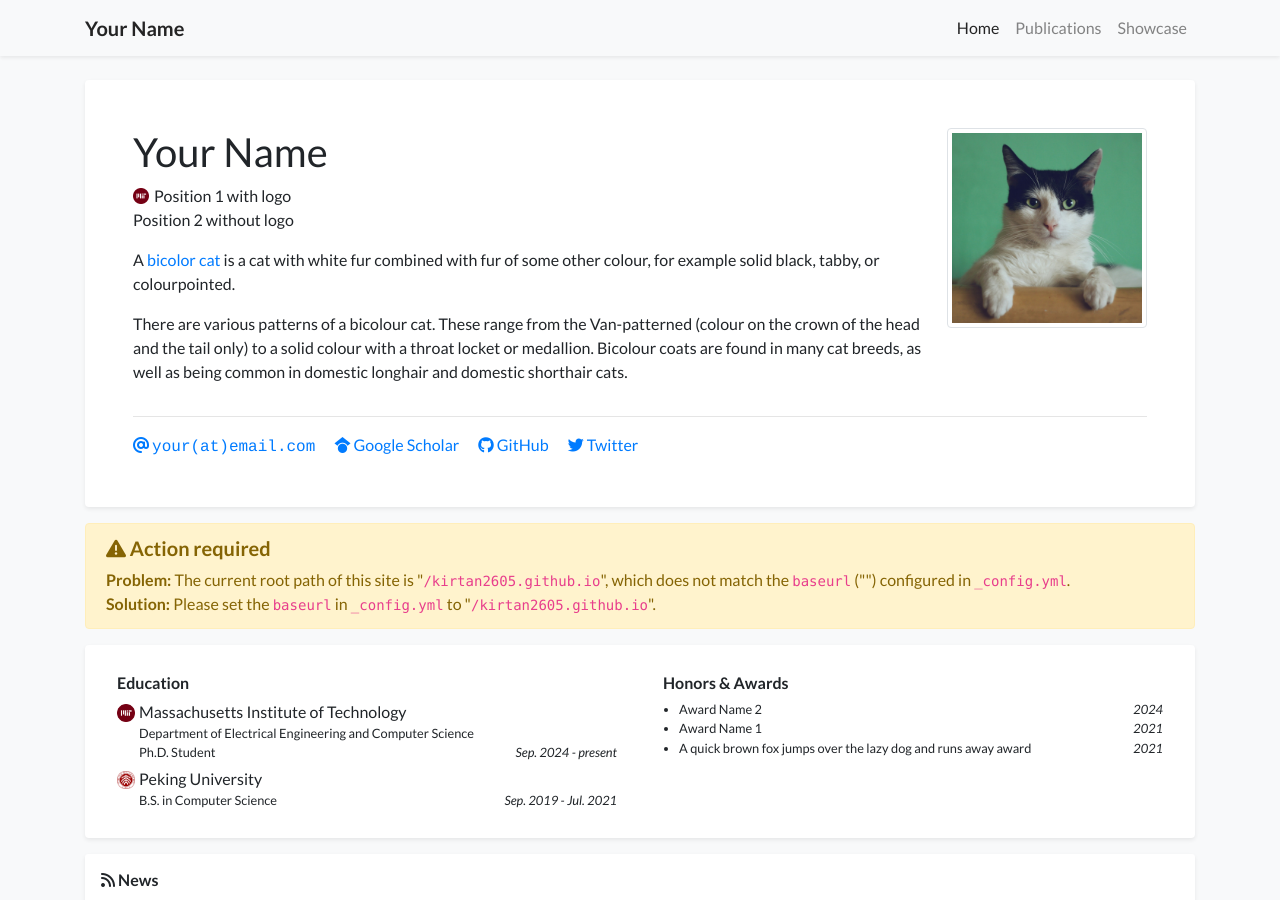
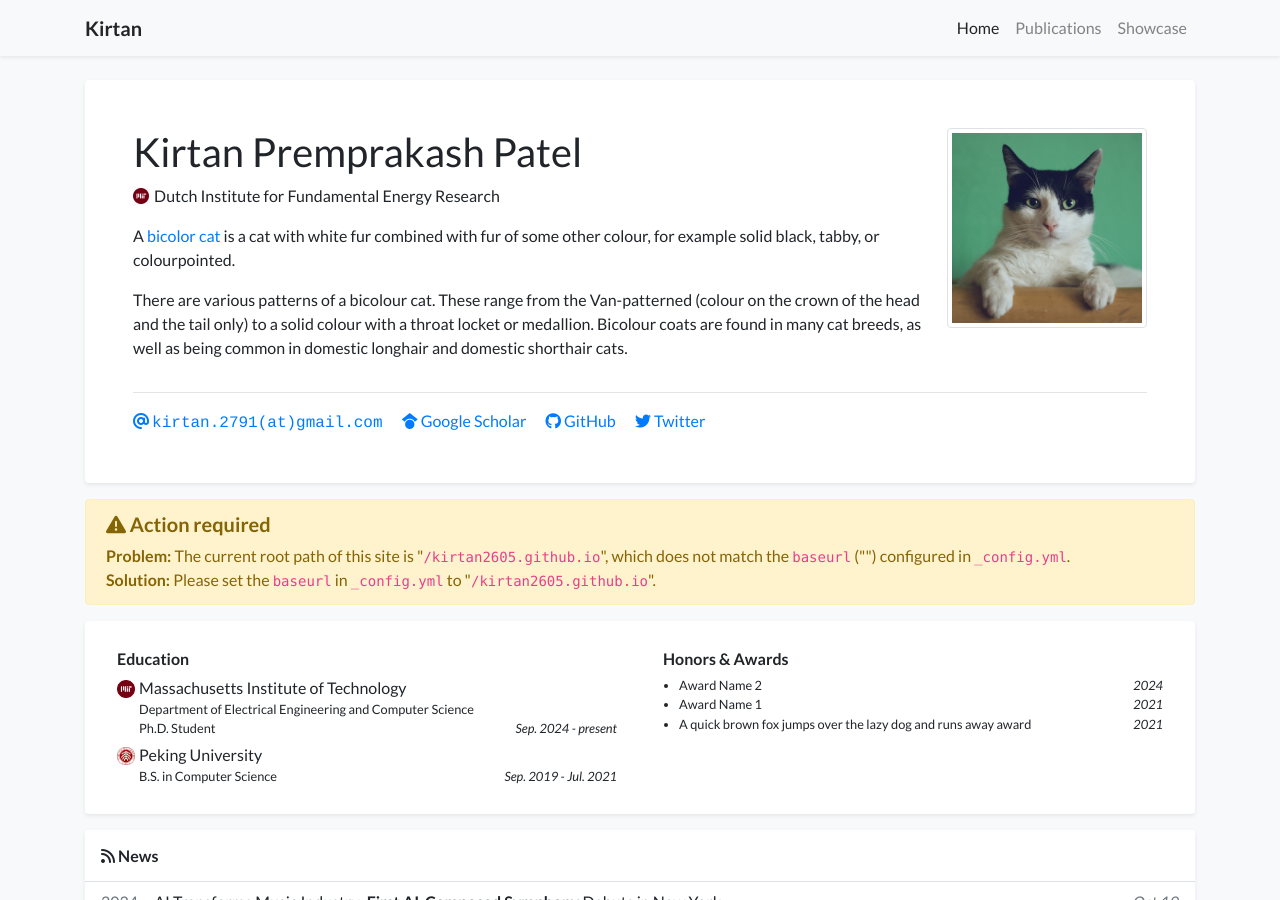
Before and after one commit to kirtan2605/kirtan2605.github.io, a Jekyll site: the page built from index.html, in a window 1280 px wide and 900 px high. Built offline with Jekyll 4.4.1, drawn with Linux system fonts in a browser that asks for light colours; nearby versions of some CDN libraries; a style sheet for code colours, icons or effects is not loaded.

Commit message:
Update profile.yml

```diff
--- a/_data/profile.yml
+++ b/_data/profile.yml
@@ -1,14 +1,14 @@
-primary_name: "Your Name"
+primary_name: "Kirtan Premprakash Patel"
 secondary_name: ""
-navbar_name: "Your Name"
+navbar_name: "Kirtan"
 
 positions:
 - logo: /assets/images/badges/MIT_Social_circle.png  # Logo is optional
-  name: Position 1 with logo
-- name: Position 2 without logo
+  name: Dutch Institute for Fundamental Energy Research
+#- name: Position 2 without logo
 
 
-email: "your@email.com"
+email: "kirtan.2791@gmail.com"
 # cv_link: link-to-your-cv-file
 gscholar: xFmQpf4AAAAJ  # This is an example, replace it with your own Google Scholar ID
 github: your_github_id
```
